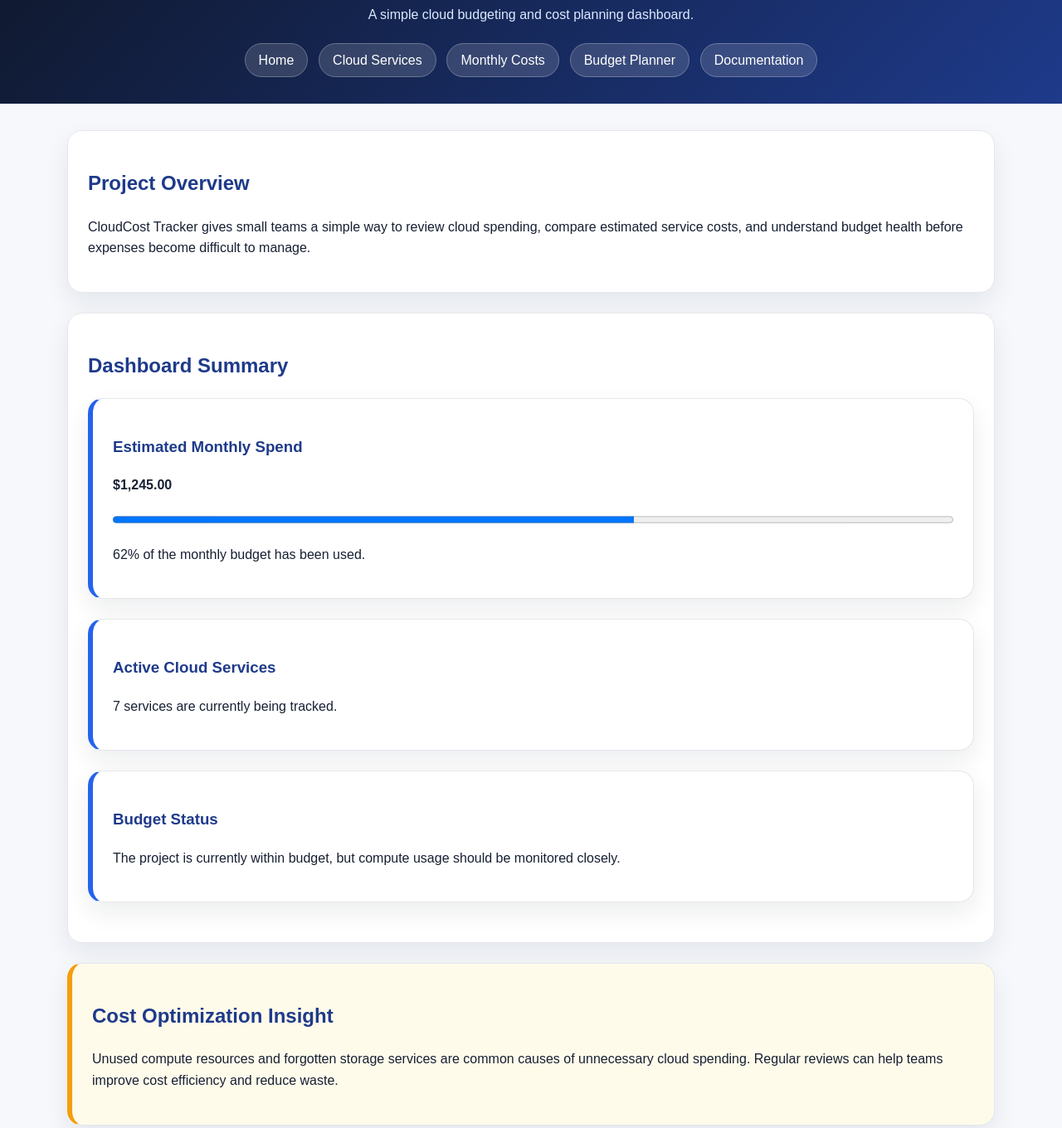
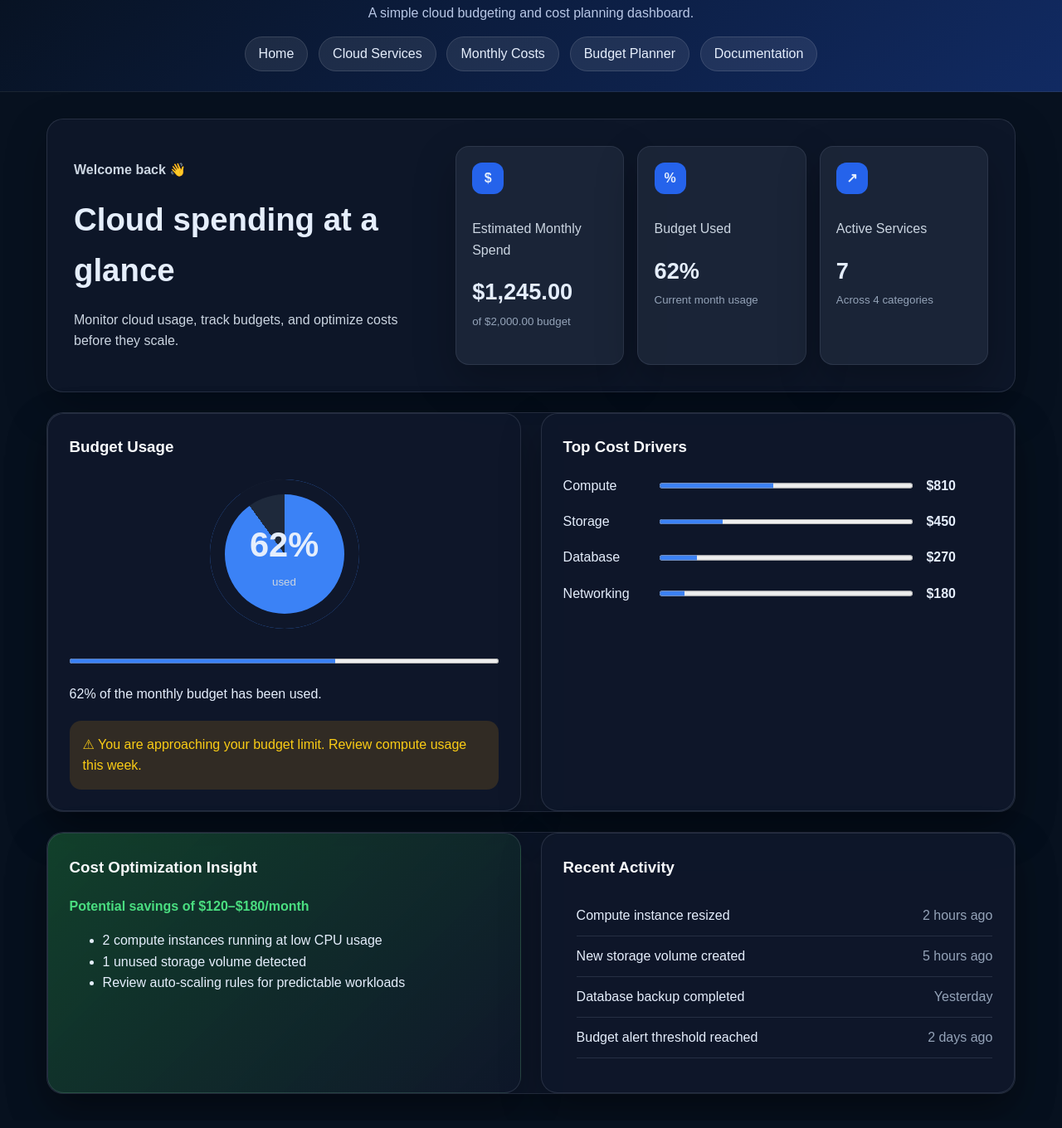
Before and after one commit to gospelhope/cloudcost-tracker, a plain HTML site: page index.html in a window 1280 px wide. Shown: the part 104-1464 px from the top of the page at 83% size. Drawn offline with Linux system fonts and the light colour scheme.

Commit message:
Redesign homepage dashboard

```diff
--- a/assets/css/styles.css
+++ b/assets/css/styles.css
@@ -5,32 +5,31 @@
 body {
   margin: 0;
   font-family: Arial, Helvetica, sans-serif;
-  background: #f6f8fc;
-  color: #172033;
+  background: #07111f;
+  color: #e5eefc;
   line-height: 1.6;
 }
 
 header {
-  background: linear-gradient(135deg, #0f172a, #1e3a8a);
-  color: white;
-  padding: 2.5rem 1.5rem;
+  background: linear-gradient(135deg, #07111f, #112a62);
+  padding: 2rem;
   text-align: center;
+  border-bottom: 1px solid rgba(255,255,255,0.08);
 }
 
 header h1 {
   margin: 0;
-  font-size: 2.4rem;
+  font-size: 2.3rem;
 }
 
 header p {
-  color: #dbeafe;
-  margin-top: 0.5rem;
+  color: #b8c7e6;
 }
 
 nav ul {
   list-style: none;
   padding: 0;
-  margin: 1.8rem 0 0;
+  margin: 1.5rem 0 0;
   display: flex;
   justify-content: center;
   gap: 0.8rem;
@@ -38,102 +37,210 @@ nav ul {
 }
 
 nav a {
-  color: white;
+  color: #e5eefc;
   text-decoration: none;
   padding: 0.7rem 1rem;
   border-radius: 999px;
-  background: rgba(255, 255, 255, 0.14);
-  border: 1px solid rgba(255, 255, 255, 0.25);
+  background: rgba(255,255,255,0.08);
+  border: 1px solid rgba(255,255,255,0.12);
 }
 
-nav a:hover {
-  background: white;
-  color: #1e3a8a;
+nav a:hover,
+nav a.active {
+  background: #3b82f6;
+  color: white;
 }
 
 main {
-  max-width: 1150px;
+  max-width: 1200px;
   margin: 2rem auto;
   padding: 0 1rem;
 }
 
+.hero-dashboard,
+.dashboard-card,
 section,
 article,
 aside,
 details {
-  background: white;
-  border-radius: 18px;
-  padding: 1.5rem;
-  margin-bottom: 1.5rem;
-  box-shadow: 0 12px 30px rgba(15, 23, 42, 0.08);
-  border: 1px solid #e5e7eb;
+  background: rgba(15, 23, 42, 0.92);
+  border: 1px solid rgba(148, 163, 184, 0.18);
+  border-radius: 20px;
+  box-shadow: 0 20px 50px rgba(0,0,0,0.25);
 }
 
-section h2,
-article h3,
-aside h2,
-details summary {
-  color: #1e3a8a;
+.hero-dashboard {
+  padding: 2rem;
+  display: grid;
+  grid-template-columns: 1.2fr 1.8fr;
+  gap: 2rem;
+  margin-bottom: 1.5rem;
 }
 
-article {
-  border-left: 6px solid #2563eb;
+.eyebrow {
+  color: #93c5fd;
+  font-weight: bold;
 }
 
-aside {
-  border-left: 6px solid #f59e0b;
-  background: #fffbeb;
+.hero-dashboard h2 {
+  font-size: 2.4rem;
+  margin: 0.4rem 0;
+}
+
+.hero-dashboard p {
+  color: #cbd5e1;
+}
+
+.hero-stats {
+  display: grid;
+  grid-template-columns: repeat(3, 1fr);
+  gap: 1rem;
+  align-items: stretch;
+}
+
+.hero-stats article {
+  padding: 1.2rem;
+  background: rgba(30, 41, 59, 0.8);
+  border-radius: 16px;
+  border: 1px solid rgba(148, 163, 184, 0.15);
+}
+
+.stat-icon {
+  display: inline-flex;
+  width: 38px;
+  height: 38px;
+  align-items: center;
+  justify-content: center;
+  background: #2563eb;
+  border-radius: 12px;
+  font-weight: bold;
+  margin-bottom: 0.8rem;
+}
+
+.hero-stats h3 {
+  font-size: 1.7rem;
+  margin: 0;
+}
+
+.hero-stats small {
+  color: #94a3b8;
+}
+
+.dashboard-grid {
+  display: grid;
+  grid-template-columns: 1fr 1fr;
+  gap: 1.5rem;
+}
+
+.two-column {
+  margin-top: 1.5rem;
+}
+
+.dashboard-card {
+  padding: 1.6rem;
+}
+
+.dashboard-card h3 {
+  margin-top: 0;
+  color: #f8fafc;
+}
+
+.large-card {
+  min-height: 350px;
+}
+
+.circle-wrap {
+  display: flex;
+  justify-content: center;
+  margin: 1.5rem 0;
+}
+
+.circle-progress {
+  width: 180px;
+  height: 180px;
+  border-radius: 50%;
+  background: conic-gradient(#3b82f6 90%, #1e293b 0);
+  display: flex;
+  flex-direction: column;
+  align-items: center;
+  justify-content: center;
+  box-shadow: inset 0 0 0 18px #0f172a;
+}
+
+.circle-progress span {
+  font-size: 2.6rem;
+  font-weight: bold;
+}
+
+.circle-progress small {
+  color: #cbd5e1;
 }
 
 progress {
   width: 100%;
-  height: 1.1rem;
+  height: 0.8rem;
+  accent-color: #3b82f6;
+}
+
+.warning-box {
+  margin-top: 1.2rem;
+  padding: 1rem;
+  border-radius: 14px;
+  background: rgba(245, 158, 11, 0.15);
+  color: #facc15;
+}
+
+.cost-row {
+  display: grid;
+  grid-template-columns: 100px 1fr 80px;
+  gap: 1rem;
+  align-items: center;
+  margin-bottom: 1.1rem;
+}
+
+.insight-card {
+  background: linear-gradient(135deg, rgba(20,83,45,0.7), rgba(15,23,42,0.95));
+}
+
+.green-text {
+  color: #4ade80;
+  font-weight: bold;
+}
+
+.activity-list {
+  padding-left: 1rem;
+}
+
+.activity-list li {
+  display: flex;
+  justify-content: space-between;
+  border-bottom: 1px solid rgba(148, 163, 184, 0.18);
+  padding: 0.7rem 0;
+}
+
+.activity-list span {
+  color: #94a3b8;
 }
 
 table {
   width: 100%;
   border-collapse: collapse;
-  overflow: hidden;
-  border-radius: 14px;
-  margin-top: 1rem;
-  background: white;
-}
-
-caption {
-  font-weight: bold;
-  margin-bottom: 0.8rem;
-  color: #374151;
+  background: rgba(15, 23, 42, 0.9);
 }
 
 th,
 td {
-  padding: 0.95rem;
-  border-bottom: 1px solid #e5e7eb;
-  text-align: left;
+  padding: 0.9rem;
+  border-bottom: 1px solid rgba(148,163,184,0.18);
 }
 
 th {
-  background: #0f172a;
-  color: white;
+  background: #111827;
 }
 
-tr:nth-child(even) {
-  background: #f8fafc;
-}
-
+form,
 fieldset {
-  border: 1px solid #dbe3f0;
-  border-radius: 16px;
-  padding: 1.5rem;
-}
-
-legend {
-  font-weight: bold;
-  color: #1e3a8a;
-}
-
-label {
-  font-weight: bold;
+  max-width: 800px;
 }
 
 input,
@@ -143,69 +250,32 @@ button {
   width: 100%;
   padding: 0.8rem;
   margin-top: 0.35rem;
-  border: 1px solid #cbd5e1;
   border-radius: 10px;
-  font-size: 1rem;
-}
-
-input:focus,
-select:focus,
-textarea:focus {
-  outline: 3px solid #bfdbfe;
-  border-color: #2563eb;
+  border: 1px solid #334155;
 }
 
 button {
   background: #2563eb;
   color: white;
-  border: none;
+  font-weight: bold;
   cursor: pointer;
-  font-weight: bold;
-}
-
-button:hover {
-  background: #1d4ed8;
-}
-
-figure {
-  margin: 0;
-}
-
-img {
-  max-width: 100%;
-  border-radius: 16px;
-}
-
-figcaption {
-  color: #64748b;
-  font-size: 0.9rem;
-  margin-top: 0.5rem;
 }
 
 footer {
-  background: #0f172a;
-  color: white;
   text-align: center;
   padding: 1.5rem;
-  margin-top: 3rem;
+  color: #94a3b8;
+  border-top: 1px solid rgba(255,255,255,0.08);
 }
 
-@media (max-width: 700px) {
-  header h1 {
-    font-size: 1.9rem;
+@media (max-width: 850px) {
+  .hero-dashboard,
+  .dashboard-grid,
+  .hero-stats {
+    grid-template-columns: 1fr;
   }
 
-  nav ul {
-    flex-direction: column;
-  }
-
-  nav a {
-    display: block;
-  }
-
-  th,
-  td {
-    font-size: 0.9rem;
-    padding: 0.65rem;
+  .cost-row {
+    grid-template-columns: 1fr;
   }
 }
--- a/index.html
+++ b/index.html
@@ -23,53 +23,104 @@
     </nav>
   </header>
 
-  <main>
-    <section>
-      <h2>Project Overview</h2>
-      <p>
-        CloudCost Tracker gives small teams a simple way to review cloud spending,
-        compare estimated service costs, and understand budget health before expenses
-        become difficult to manage.
-      </p>
-    </section>
+  <main class="dashboard-page">
+  <section class="hero-dashboard">
+    <div>
+      <p class="eyebrow">Welcome back 👋</p>
+      <h2>Cloud spending at a glance</h2>
+      <p>Monitor cloud usage, track budgets, and optimize costs before they scale.</p>
+    </div>
 
-    <section>
-      <h2>Dashboard Summary</h2>
+    <div class="hero-stats">
       <article>
-        <h3>Estimated Monthly Spend</h3>
-        <p><strong>$1,245.00</strong></p>
-        <progress value="62" max="100">62%</progress>
-        <p>62% of the monthly budget has been used.</p>
+        <span class="stat-icon">$</span>
+        <p>Estimated Monthly Spend</p>
+        <h3 id="totalSpend">$1,245.00</h3>
+        <small>of $2,000.00 budget</small>
       </article>
 
       <article>
-        <h3>Active Cloud Services</h3>
-        <p>7 services are currently being tracked.</p>
+        <span class="stat-icon">%</span>
+        <p>Budget Used</p>
+        <h3 id="budgetPercent">62%</h3>
+        <small>Current month usage</small>
       </article>
 
       <article>
-        <h3>Budget Status</h3>
-        <p>The project is currently within budget, but compute usage should be monitored closely.</p>
+        <span class="stat-icon">↗</span>
+        <p>Active Services</p>
+        <h3>7</h3>
+        <small>Across 4 categories</small>
       </article>
-    </section>
+    </div>
+  </section>
 
-    <aside>
-      <h2>Cost Optimization Insight</h2>
-      <p>Unused compute resources and forgotten storage services are common causes of unnecessary cloud spending.
-         Regular reviews can help teams improve cost efficiency and reduce waste.</p>
-    </aside>
+  <section class="dashboard-grid">
+    <article class="dashboard-card large-card">
+      <h3>Budget Usage</h3>
+      <div class="circle-wrap">
+        <div class="circle-progress">
+          <span id="circlePercent">62%</span>
+          <small>used</small>
+        </div>
+      </div>
 
-    <section>
-      <h2>Featured Cloud Cost Categories</h2>
-      <figure>
-        <img src="https://via.placeholder.com/500x220?text=Cloud+Cost+Dashboard" alt="Placeholder preview of a cloud cost dashboard">
-        <figcaption>Dashboard concept showing cloud spending, services, and budget usage.</figcaption>
-      </figure>
-    </section>
-  </main>
+      <progress id="budgetProgress" value="62" max="100"></progress>
+      <p id="budgetMessage">62% of the monthly budget has been used.</p>
 
-  <footer>
-    <p>&copy; 2026 CloudCost Tracker. Created for ITC6355 Web App Design &amp; Development.</p>
-  </footer>
-</body>
-</html>
+      <div class="warning-box">
+        ⚠ You are approaching your budget limit. Review compute usage this week.
+      </div>
+    </article>
+
+    <article class="dashboard-card">
+      <h3>Top Cost Drivers</h3>
+
+      <div class="cost-row">
+        <span>Compute</span>
+        <progress value="45" max="100"></progress>
+        <strong>$810</strong>
+      </div>
+
+      <div class="cost-row">
+        <span>Storage</span>
+        <progress value="25" max="100"></progress>
+        <strong>$450</strong>
+      </div>
+
+      <div class="cost-row">
+        <span>Database</span>
+        <progress value="15" max="100"></progress>
+        <strong>$270</strong>
+      </div>
+
+      <div class="cost-row">
+        <span>Networking</span>
+        <progress value="10" max="100"></progress>
+        <strong>$180</strong>
+      </div>
+    </article>
+  </section>
+
+  <section class="dashboard-grid two-column">
+    <article class="dashboard-card insight-card">
+      <h3>Cost Optimization Insight</h3>
+      <p class="green-text">Potential savings of $120–$180/month</p>
+      <ul>
+        <li>2 compute instances running at low CPU usage</li>
+        <li>1 unused storage volume detected</li>
+        <li>Review auto-scaling rules for predictable workloads</li>
+      </ul>
+    </article>
+
+    <article class="dashboard-card">
+      <h3>Recent Activity</h3>
+      <ul class="activity-list">
+        <li>Compute instance resized <span>2 hours ago</span></li>
+        <li>New storage volume created <span>5 hours ago</span></li>
+        <li>Database backup completed <span>Yesterday</span></li>
+        <li>Budget alert threshold reached <span>2 days ago</span></li>
+      </ul>
+    </article>
+  </section>
+</main>
```
Also changed, not shown: assets/js/script.js (added, +64 -0 lines), budget.html (+3 -1 lines), costs.html (+1 -0 lines), documentation.html (+1 -0 lines), services.html (+1 -0 lines), 1 other file.
